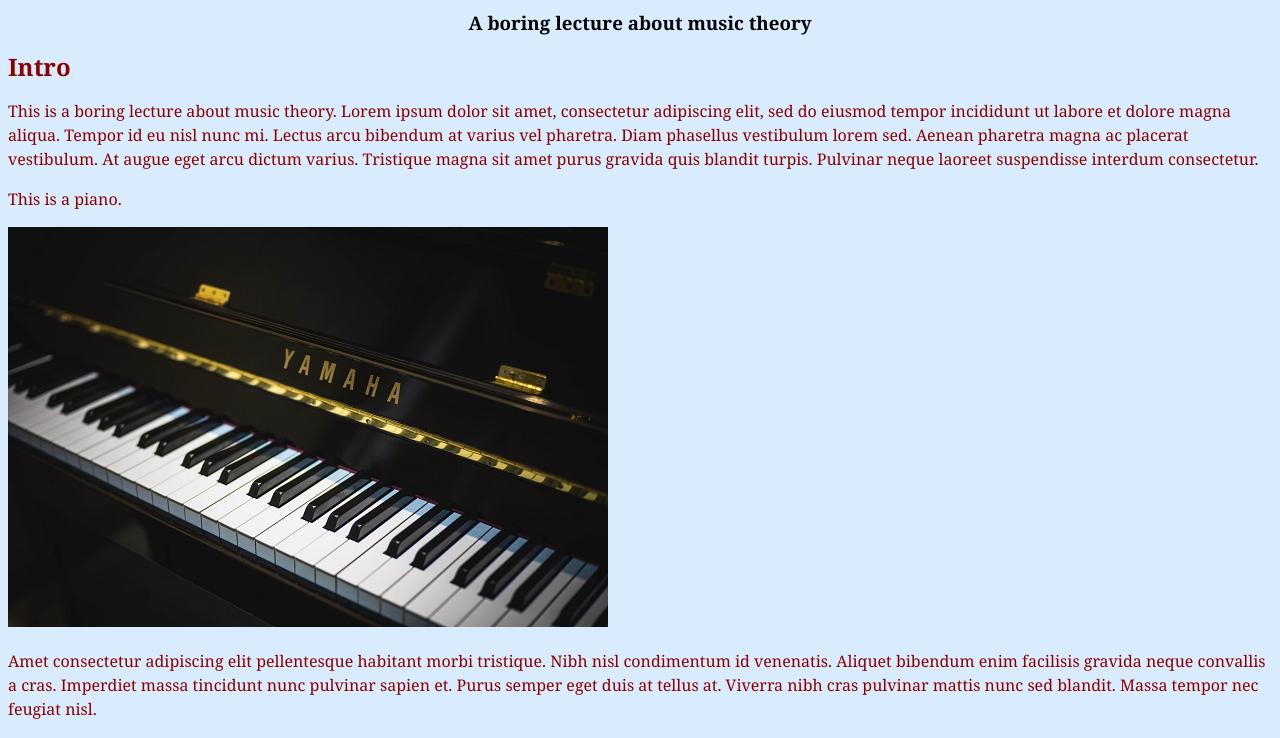
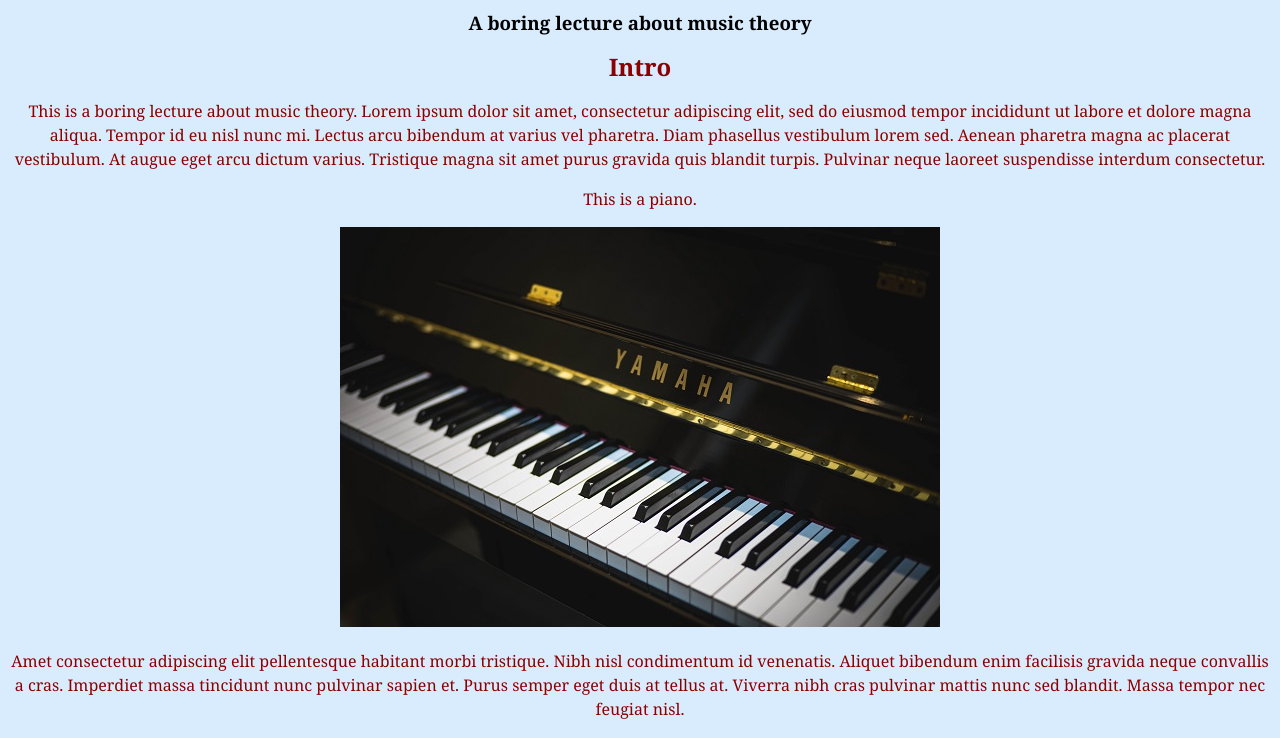
Before and after one commit to igl-myrick/boring-lecture, a plain HTML site: page index.html in a window 1280 px wide. Shown: the part 56-794 px from the top of the page. Drawn offline with Linux system fonts and the light colour scheme.

Commit message:
add div element for easier styling

```diff
--- a/css/styles.css
+++ b/css/styles.css
@@ -8,15 +8,7 @@ body {
   text-align: center;
 }
 
-h2.intro {
-  font-weight: bold;
+.intro {
   color: #8b0000;
+  text-align: center;
 }
-
-p.intro {
-  color: #8b0000;
-}
-
-img.intro {
-  color: #8b0000
-}
--- a/index.html
+++ b/index.html
@@ -7,11 +7,13 @@
 <body>
   <h1 class="header">Boring Lecture</h1>
   <h3 class="header">A boring lecture about music theory</h3>
-  <h2 class="intro">Intro</h2>
-  <p class="intro">This is a boring lecture about music theory. Lorem ipsum dolor sit amet, consectetur adipiscing elit, sed do eiusmod tempor incididunt ut labore et dolore magna aliqua. Tempor id eu nisl nunc mi. Lectus arcu bibendum at varius vel pharetra. Diam phasellus vestibulum lorem sed. Aenean pharetra magna ac placerat vestibulum. At augue eget arcu dictum varius. Tristique magna sit amet purus gravida quis blandit turpis. Pulvinar neque laoreet suspendisse interdum consectetur.</p>
-  <p class="intro">This is a piano.</p>
-  <img src="img/piano.jpg" alt="A photo of a piano." class="intro">
-  <p class="intro">Amet consectetur adipiscing elit pellentesque habitant morbi tristique. Nibh nisl condimentum id venenatis. Aliquet bibendum enim facilisis gravida neque convallis a cras. Imperdiet massa tincidunt nunc pulvinar sapien et. Purus semper eget duis at tellus at. Viverra nibh cras pulvinar mattis nunc sed blandit. Massa tempor nec feugiat nisl.</p>
+  <div class="intro">
+    <h2>Intro</h2>
+    <p>This is a boring lecture about music theory. Lorem ipsum dolor sit amet, consectetur adipiscing elit, sed do eiusmod tempor incididunt ut labore et dolore magna aliqua. Tempor id eu nisl nunc mi. Lectus arcu bibendum at varius vel pharetra. Diam phasellus vestibulum lorem sed. Aenean pharetra magna ac placerat vestibulum. At augue eget arcu dictum varius. Tristique magna sit amet purus gravida quis blandit turpis. Pulvinar neque laoreet suspendisse interdum consectetur.</p>
+    <p>This is a piano.</p>
+    <img src="img/piano.jpg" alt="A photo of a piano.">
+    <p>Amet consectetur adipiscing elit pellentesque habitant morbi tristique. Nibh nisl condimentum id venenatis. Aliquet bibendum enim facilisis gravida neque convallis a cras. Imperdiet massa tincidunt nunc pulvinar sapien et. Purus semper eget duis at tellus at. Viverra nibh cras pulvinar mattis nunc sed blandit. Massa tempor nec feugiat nisl.</p>
+  </div>
   <h2>First Section</h2>
   <p>It may not seem like it, but music is fundamentally based on math. Purus in mollis nunc sed id semper risus in. Arcu dui vivamus arcu felis bibendum ut. Odio morbi quis commodo odio. Vestibulum rhoncus est pellentesque elit ullamcorper. Tristique sollicitudin nibh sit amet commodo nulla facilisi nullam vehicula. Interdum consectetur libero id faucibus nisl tincidunt eget. Commodo nulla facilisi nullam vehicula. Faucibus a pellentesque sit amet porttitor eget dolor morbi non. Eget felis eget nunc lobortis. Amet commodo nulla facilisi nullam vehicula ipsum a arcu cursus. Vitae nunc sed velit dignissim. Porta lorem mollis aliquam ut porttitor leo a diam sollicitudin.</p>
   <h2>Second Section</h2>
```
